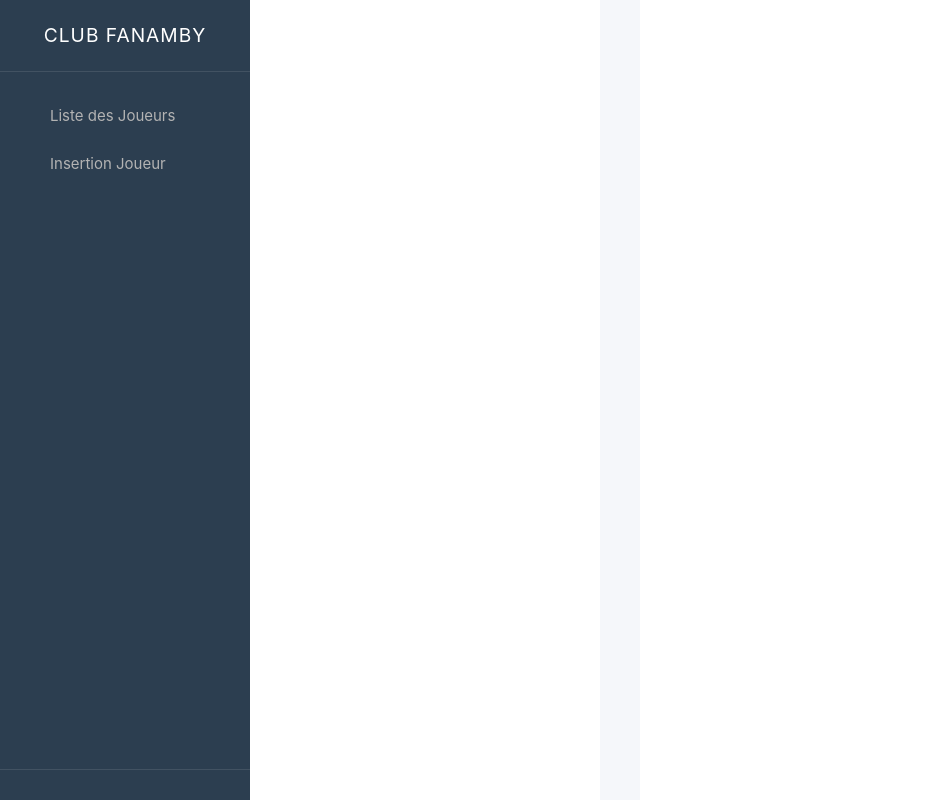
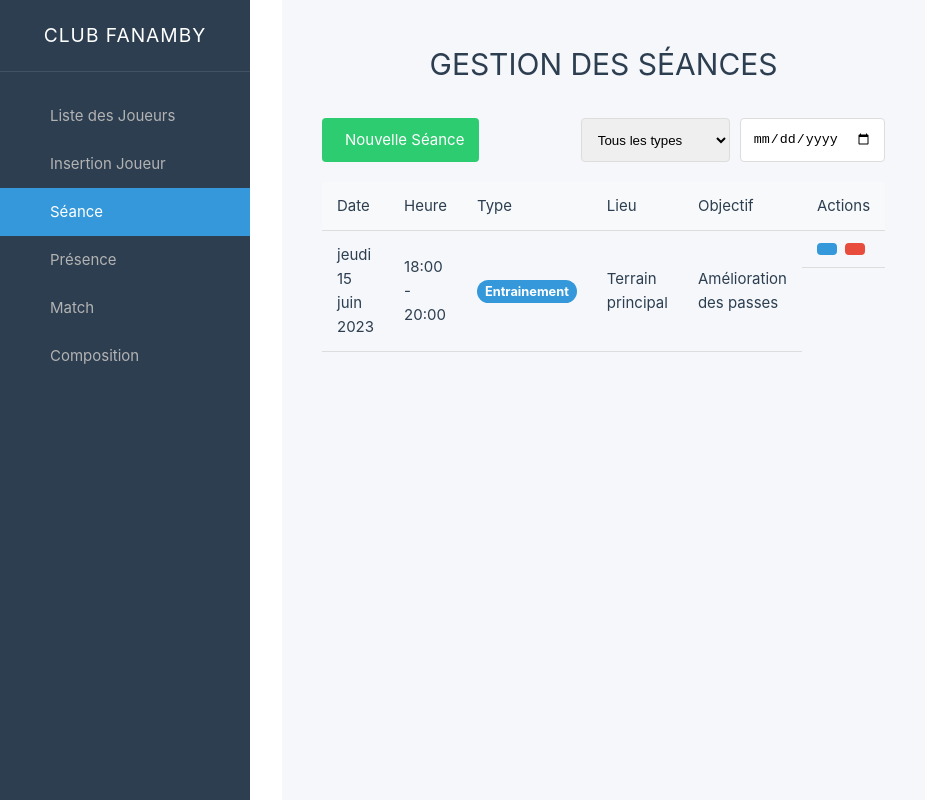
Before and after one commit to MisaLalaina/fanamby-presence, a Vue app: page /seance in a window 1280 px wide. Shown: the whole page, without its empty margins (0-948 px from the left). Built offline with nearby package versions, Linux system fonts and the light colour scheme.

Commit message:
page seance

```diff
--- a/src/components/SideBar.vue
+++ b/src/components/SideBar.vue
@@ -25,41 +25,46 @@
       </router-link>
 
       <router-link
-        to="/statistiques"
+        to="/seance"
         class="nav-item"
         active-class="active"
       >
-
+        <i class="fas fa-calendar-alt"></i>
+        <span>Séance</span>
       </router-link>
 
       <router-link
-        to="/parametres"
+        to="/presence"
         class="nav-item"
         active-class="active"
       >
+        <i class="fas fa-clipboard-check"></i>
+        <span>Présence</span>
+      </router-link>
 
+      <router-link
+        to="/match"
+        class="nav-item"
+        active-class="active"
+      >
+        <i class="fas fa-futbol"></i>
+        <span>Match</span>
+      </router-link>
+
+      <router-link
+        to="/composition"
+        class="nav-item"
+        active-class="active"
+      >
+        <i class="fas fa-chess"></i>
+        <span>Composition</span>
       </router-link>
     </nav>
-
-    <div class="sidebar-footer">
-      <div class="user-profile">
-        <!-- <img
-          src="https://randomuser.me/api/portraits/men/32.jpg"
-          alt="Admin"
-          class="profile-img"
-        > -->
-        <!-- <div class="profile-info">
-          <span class="username">Admin</span>
-          <span class="role">Administrateur</span>
-        </div> -->
-      </div>
-    </div>
   </aside>
 </template>
 
 <script setup>
-import { ref } from 'vue';
-const isCollapsed = ref(false);
+// Aucune logique nécessaire pour le moment
 </script>
 
 <style scoped>
@@ -70,7 +75,6 @@ const isCollapsed = ref(false);
   color: white;
   display: flex;
   flex-direction: column;
-  transition: all 0.3s ease;
   position: fixed;
   left: 0;
   top: 0;
@@ -94,7 +98,6 @@ const isCollapsed = ref(false);
 .nav-menu {
   flex: 1;
   padding: 20px 0;
-  overflow-y: auto;
 }
 
 .nav-item {
@@ -103,7 +106,6 @@ const isCollapsed = ref(false);
   padding: 12px 20px;
   color: #b3b3b3;
   text-decoration: none;
-  transition: all 0.3s;
 }
 
 .nav-item i {
@@ -123,68 +125,13 @@ const isCollapsed = ref(false);
   color: white;
 }
 
-.sidebar-footer {
-  padding: 15px;
-  border-top: 1px solid rgba(255, 255, 255, 0.1);
-}
-
-.user-profile {
-  display: flex;
-  align-items: center;
-}
-
-.profile-img {
-  width: 40px;
-  height: 40px;
-  border-radius: 50%;
-  margin-right: 10px;
-  object-fit: cover;
-}
-
-.profile-info {
-  display: flex;
-  flex-direction: column;
-}
-
-.username {
-  font-weight: 600;
-  font-size: 0.9rem;
-}
-
-.role {
-  font-size: 0.8rem;
-  color: #b3b3b3;
-}
-
-/* Version réduite */
-.sidebar.collapsed {
-  width: 70px;
-}
-
-.sidebar.collapsed .logo-container h2,
-.sidebar.collapsed .nav-item span,
-.sidebar.collapsed .profile-info {
-  display: none;
-}
-
-.sidebar.collapsed .nav-item {
-  justify-content: center;
-  padding: 15px 0;
-}
-
-.sidebar.collapsed .nav-item i {
-  margin-right: 0;
-  font-size: 1.3rem;
-}
-
 @media (max-width: 768px) {
   .sidebar {
     width: 70px;
   }
 
   .logo-container h2,
-  .nav-item span,
-  .profile-info {
+  .nav-item span {
     display: none;
   }
 
--- a/src/router/index.js
+++ b/src/router/index.js
@@ -2,6 +2,7 @@
 import { createRouter, createWebHistory } from 'vue-router'
 import ListeJoueurs from '@/views/ListeJoueur.vue'
 import InsertionJoueur from '@/views/InsertionJoueur.vue'
+import SeanceEntrenementMatch from '@/views/SeanceEntrenementMatch.vue'
 
 const routes = [
   {
@@ -13,6 +14,11 @@ const routes = [
     path: '/insertion',
     name: 'insertion',
     component: InsertionJoueur
+  },
+  {
+    path: '/seance',
+    name: 'SeanceEntrenementMatch',
+    component: SeanceEntrenementMatch
   }
 ]
 
--- /dev/null
+++ b/src/views/SeanceEntrenementMatch.vue
@@ -0,0 +1,390 @@
+<script setup>
+import { ref, computed, onMounted } from 'vue';
+import { useRouter } from 'vue-router';
+
+const router = useRouter();
+
+// Données
+const seances = ref([]);
+const typesSeance = ref([]);
+const loading = ref(true);
+const selectedType = ref('');
+const selectedDate = ref('');
+const showModal = ref(false);
+const seanceToDelete = ref(null);
+const sortField = ref('dateSeance');
+const sortDirection = ref('desc');
+
+// Chargement initial
+onMounted(async () => {
+  try {
+    // Simulation d'appel API
+    await fetchTypesSeance();
+    await fetchSeances();
+  } catch (error) {
+    console.error("Erreur de chargement:", error);
+  } finally {
+    loading.value = false;
+  }
+});
+
+// Fonctions API (simulées)
+const fetchTypesSeance = async () => {
+  // Simule un appel API
+  typesSeance.value = [
+    { idTypeSeance: 1, libelle: 'Entrainement', description: 'Séance d entraînement régulière' },
+    { idTypeSeance: 2, libelle: 'Match amical', description: 'Match sans enjeu compétitif' },
+    { idTypeSeance: 3, libelle: 'Match officiel', description: 'Match de championnat ou coupe' },
+    { idTypeSeance: 4, libelle: 'Seance physique', description: 'Séance axée sur la condition physique' },
+    { idTypeSeance: 5, libelle: 'Seance tactique', description: 'Séance axée sur la tactique d équipe' }
+  ];
+};
+
+const fetchSeances = async () => {
+  // Simule un appel API
+  seances.value = [
+    {
+      idSeance: 1,
+      dateSeance: '2023-06-15',
+      heureDebut: '18:00',
+      heureFin: '20:00',
+      idTypeSeance: 1,
+      lieu: 'Terrain principal',
+      objectif: 'Amélioration des passes',
+      joueursPresents: [1, 2, 3]
+    },
+    // Ajoutez d'autres séances de test...
+  ];
+};
+
+// Fonctions utilitaires
+const formatDate = (dateString) => {
+  const options = { weekday: 'long', year: 'numeric', month: 'long', day: 'numeric' };
+  return new Date(dateString).toLocaleDateString('fr-FR', options);
+};
+
+const getTypeLabel = (idType) => {
+  const type = typesSeance.value.find(t => t.idTypeSeance === idType);
+  return type ? type.libelle : 'Inconnu';
+};
+
+const getTypeColor = (idType) => {
+  const colors = {
+    1: '#3498db',  // Entrainement
+    2: '#2ecc71',  // Match amical
+    3: '#e74c3c',  // Match officiel
+    4: '#f39c12',  // Seance physique
+    5: '#9b59b6'   // Seance tactique
+  };
+  return colors[idType] || '#95a5a6';
+};
+
+// Filtrage et tri
+const filteredSeances = computed(() => {
+  let result = [...seances.value];
+
+  // Filtrage par type
+  if (selectedType.value) {
+    result = result.filter(s => s.idTypeSeance == selectedType.value);
+  }
+
+  // Filtrage par date
+  if (selectedDate.value) {
+    result = result.filter(s => s.dateSeance === selectedDate.value);
+  }
+
+  // Tri
+  result.sort((a, b) => {
+    const valA = a[sortField.value];
+    const valB = b[sortField.value];
+
+    if (valA < valB) return sortDirection.value === 'asc' ? -1 : 1;
+    if (valA > valB) return sortDirection.value === 'asc' ? 1 : -1;
+    return 0;
+  });
+
+  return result;
+});
+
+const sortSeances = (field) => {
+  if (sortField.value === field) {
+    sortDirection.value = sortDirection.value === 'asc' ? 'desc' : 'asc';
+  } else {
+    sortField.value = field;
+    sortDirection.value = 'asc';
+  }
+};
+
+// Actions
+const editSeance = (id) => {
+  router.push(`/seances/editer/${id}`);
+};
+
+const confirmDelete = (id) => {
+  seanceToDelete.value = id;
+  showModal.value = true;
+};
+
+const deleteSeance = async () => {
+  try {
+    // Simule une suppression API
+    seances.value = seances.value.filter(s => s.idSeance !== seanceToDelete.value);
+    showModal.value = false;
+  } catch (error) {
+    console.error("Erreur de suppression:", error);
+  }
+};
+
+const filterSeances = () => {
+  // Le computed filteredSeances se mettra à jour automatiquement
+};
+</script>
+
+<template>
+  <div class="seances-container">
+    <h1>GESTION DES SÉANCES</h1>
+
+    <div class="controls">
+      <router-link to="/seances/ajouter" class="btn-add">
+        <i class="fas fa-plus"></i> Nouvelle Séance
+      </router-link>
+
+      <div class="filter-group">
+        <select v-model="selectedType" @change="filterSeances">
+          <option value="">Tous les types</option>
+          <option v-for="type in typesSeance" :value="type.idTypeSeance">{{ type.libelle }}</option>
+        </select>
+
+        <input
+          type="date"
+          v-model="selectedDate"
+          @change="filterSeances"
+          placeholder="Filtrer par date"
+        >
+      </div>
+    </div>
+
+    <div v-if="loading" class="loading">
+      <i class="fas fa-spinner fa-spin"></i> Chargement...
+    </div>
+
+    <div v-else>
+      <table class="seances-table">
+        <thead>
+          <tr>
+            <th @click="sortSeances('dateSeance')">Date <i class="fas fa-sort"></i></th>
+            <th @click="sortSeances('heureDebut')">Heure <i class="fas fa-sort"></i></th>
+            <th>Type</th>
+            <th>Lieu</th>
+            <th>Objectif</th>
+            <th>Actions</th>
+          </tr>
+        </thead>
+        <tbody>
+          <tr v-for="seance in filteredSeances" :key="seance.idSeance">
+            <td>{{ formatDate(seance.dateSeance) }}</td>
+            <td>{{ seance.heureDebut }} - {{ seance.heureFin }}</td>
+            <td>
+              <span class="type-badge" :style="{ backgroundColor: getTypeColor(seance.idTypeSeance) }">
+                {{ getTypeLabel(seance.idTypeSeance) }}
+              </span>
+            </td>
+            <td>{{ seance.lieu }}</td>
+            <td>{{ seance.objectif }}</td>
+            <td class="actions">
+              <button @click="editSeance(seance.idSeance)" class="btn-edit">
+                <i class="fas fa-edit"></i>
+              </button>
+              <button @click="confirmDelete(seance.idSeance)" class="btn-delete">
+                <i class="fas fa-trash"></i>
+              </button>
+            </td>
+          </tr>
+        </tbody>
+      </table>
+
+      <div v-if="filteredSeances.length === 0" class="no-results">
+        Aucune séance trouvée
+      </div>
+    </div>
+
+    <!-- Modal de confirmation -->
+    <div v-if="showModal" class="modal">
+      <div class="modal-content">
+        <p>Êtes-vous sûr de vouloir supprimer cette séance ?</p>
+        <div class="modal-actions">
+          <button @click="deleteSeance" class="btn-confirm">Confirmer</button>
+          <button @click="showModal = false" class="btn-cancel">Annuler</button>
+        </div>
+      </div>
+    </div>
+  </div>
+</template>
+
+
+
+<style scoped>
+.seances-container {
+  max-width: 1200px;
+  margin: 0 auto;
+  padding: 20px;
+}
+
+h1 {
+  text-align: center;
+  color: #2c3e50;
+  margin-bottom: 30px;
+}
+
+.controls {
+  display: flex;
+  justify-content: space-between;
+  margin-bottom: 20px;
+  flex-wrap: wrap;
+  gap: 15px;
+}
+
+.btn-add {
+  padding: 10px 15px;
+  background-color: #2ecc71;
+  color: white;
+  border: none;
+  border-radius: 4px;
+  text-decoration: none;
+  display: flex;
+  align-items: center;
+  gap: 8px;
+}
+
+.filter-group {
+  display: flex;
+  gap: 10px;
+}
+
+.filter-group select,
+.filter-group input {
+  padding: 8px 12px;
+  border: 1px solid #ddd;
+  border-radius: 4px;
+}
+
+.seances-table {
+  width: 100%;
+  border-collapse: collapse;
+  margin-top: 20px;
+}
+
+.seances-table th,
+.seances-table td {
+  padding: 12px 15px;
+  text-align: left;
+  border-bottom: 1px solid #ddd;
+}
+
+.seances-table th {
+  background-color: #f8f9fa;
+  cursor: pointer;
+  user-select: none;
+}
+
+.seances-table th:hover {
+  background-color: #e9ecef;
+}
+
+.type-badge {
+  padding: 4px 8px;
+  border-radius: 12px;
+  color: white;
+  font-size: 0.8rem;
+  font-weight: bold;
+}
+
+.actions {
+  display: flex;
+  gap: 8px;
+}
+
+.btn-edit, .btn-delete {
+  padding: 6px 10px;
+  border: none;
+  border-radius: 4px;
+  cursor: pointer;
+}
+
+.btn-edit {
+  background-color: #3498db;
+  color: white;
+}
+
+.btn-delete {
+  background-color: #e74c3c;
+  color: white;
+}
+
+.loading, .no-results {
+  text-align: center;
+  padding: 20px;
+  color: #7f8c8d;
+}
+
+/* Modal */
+.modal {
+  position: fixed;
+  top: 0;
+  left: 0;
+  right: 0;
+  bottom: 0;
+  background-color: rgba(0,0,0,0.5);
+  display: flex;
+  justify-content: center;
+  align-items: center;
+  z-index: 1000;
+}
+
+.modal-content {
+  background-color: white;
+  padding: 20px;
+  border-radius: 8px;
+  max-width: 400px;
+  width: 90%;
+}
+
+.modal-actions {
+  display: flex;
+  justify-content: flex-end;
+  gap: 10px;
+  margin-top: 20px;
+}
+
+.btn-confirm, .btn-cancel {
+  padding: 8px 16px;
+  border: none;
+  border-radius: 4px;
+  cursor: pointer;
+}
+
+.btn-confirm {
+  background-color: #e74c3c;
+  color: white;
+}
+
+.btn-cancel {
+  background-color: #95a5a6;
+  color: white;
+}
+
+@media (max-width: 768px) {
+  .controls {
+    flex-direction: column;
+  }
+
+  .filter-group {
+    width: 100%;
+  }
+
+  .seances-table {
+    display: block;
+    overflow-x: auto;
+  }
+}
+</style>
```
